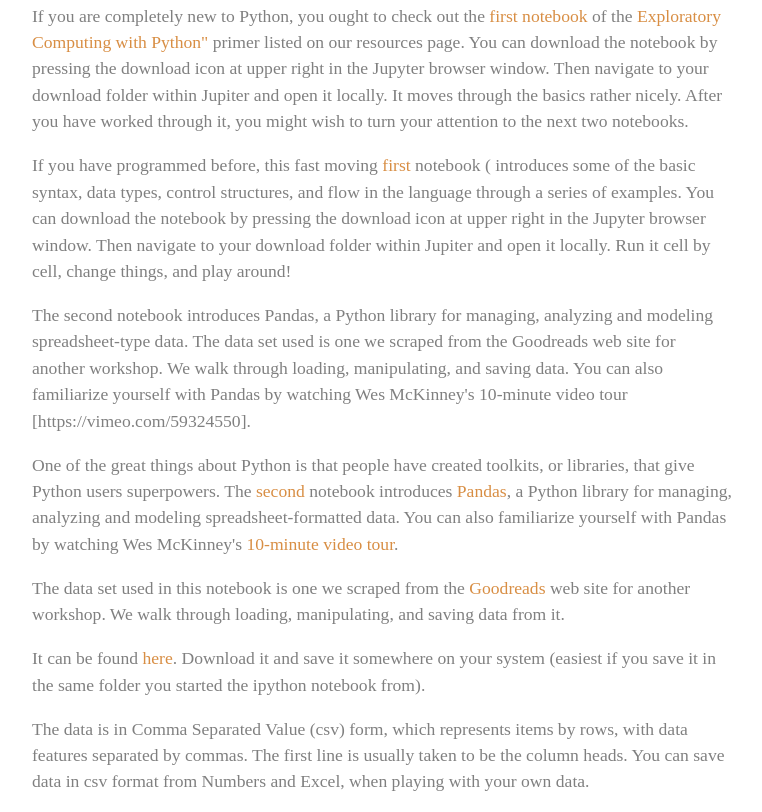
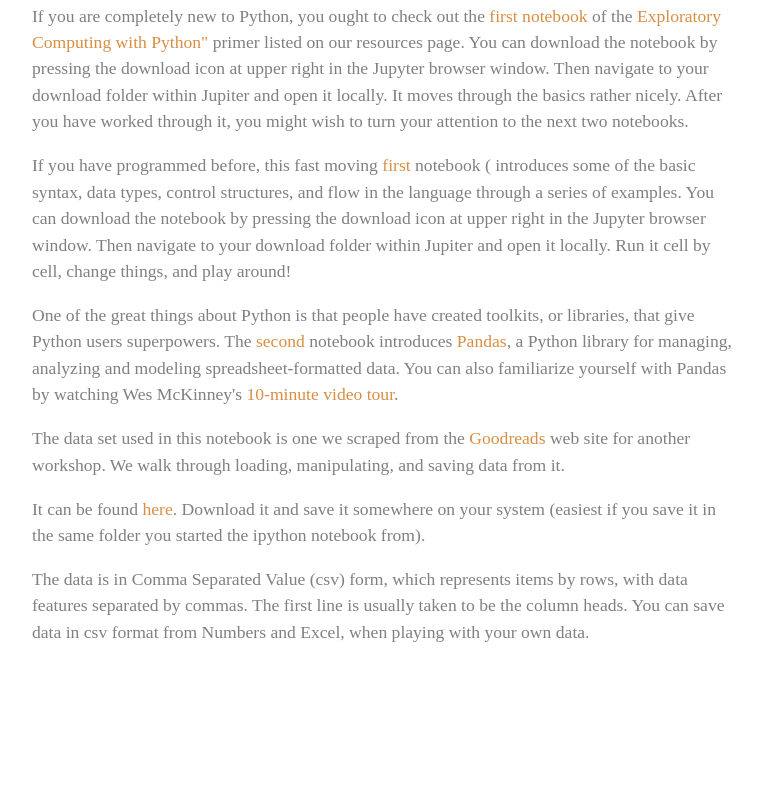
Before and after one commit to bit-player/nesw-workshop, a plain HTML site: page python.html in a window 1280 px wide. Shown: the part 693-1505 px from the top of the page, without its empty margins (258-1020 px from the left). After the commit the page ends 1356 px from the top, so only its background shows below. Drawn offline with Linux system fonts and the light colour scheme.

Commit message:
Updated python page

```diff
--- a/python.html
+++ b/python.html
@@ -27,7 +27,6 @@
       <p>If you are completely new to Python, you ought to check out the <a href="http://nbviewer.ipython.org/github/mbakker7/exploratory_computing_with_python/blob/master/notebook1/py_exploratory_comp_1_sol.ipynb">first notebook</a>  of the <a href="http://mbakker7.github.io/exploratory_computing_with_python/">Exploratory Computing with Python"</a> primer listed on our resources page. You can download the notebook by pressing the download icon at upper right in the Jupyter browser window. Then navigate to your download folder within Jupiter and open it locally. It moves through the basics rather nicely. After you have worked through it, you might wish to turn your attention to the next two notebooks.
       </p>
       <p> If you have programmed before, this fast moving <a href="http://nbviewer.ipython.org/urls/dl.dropboxusercontent.com/u/75194/first_this.ipynb">first</a> notebook ( introduces some of the basic syntax, data types, control structures, and flow in the language through a series of examples. You can download the notebook by pressing the download icon at upper right in the Jupyter browser window. Then navigate to your download folder within Jupiter and open it locally. Run it cell by cell, change things, and play around!</p>
-      <p> The second notebook introduces Pandas, a Python library for managing, analyzing and modeling spreadsheet-type data. The data set used is one we scraped from the Goodreads web site for another workshop. We walk through loading, manipulating, and saving data. You can also familiarize yourself with Pandas by watching Wes McKinney's 10-minute video tour [https://vimeo.com/59324550].
       <p>One of the great things about Python is that people have created toolkits, or libraries, that give Python users superpowers. The <a href="http://nbviewer.ipython.org/urls/dl.dropboxusercontent.com/u/75194/Pandas_the_Spreadsheet.ipynb">second</a> notebook introduces <a href="http://pandas.pydata.org/">Pandas</a>, a Python library for managing, analyzing and modeling spreadsheet-formatted data. You can also familiarize yourself with Pandas by watching Wes McKinney's <a href="https://vimeo.com/59324550">10-minute video tour</a>.
       </p>
       <p>The data set used in this notebook is one we scraped from the <a href="http://www.goodreads.com">Goodreads</a> web site for another workshop. We walk through loading, manipulating, and saving data from it. <p>
```
